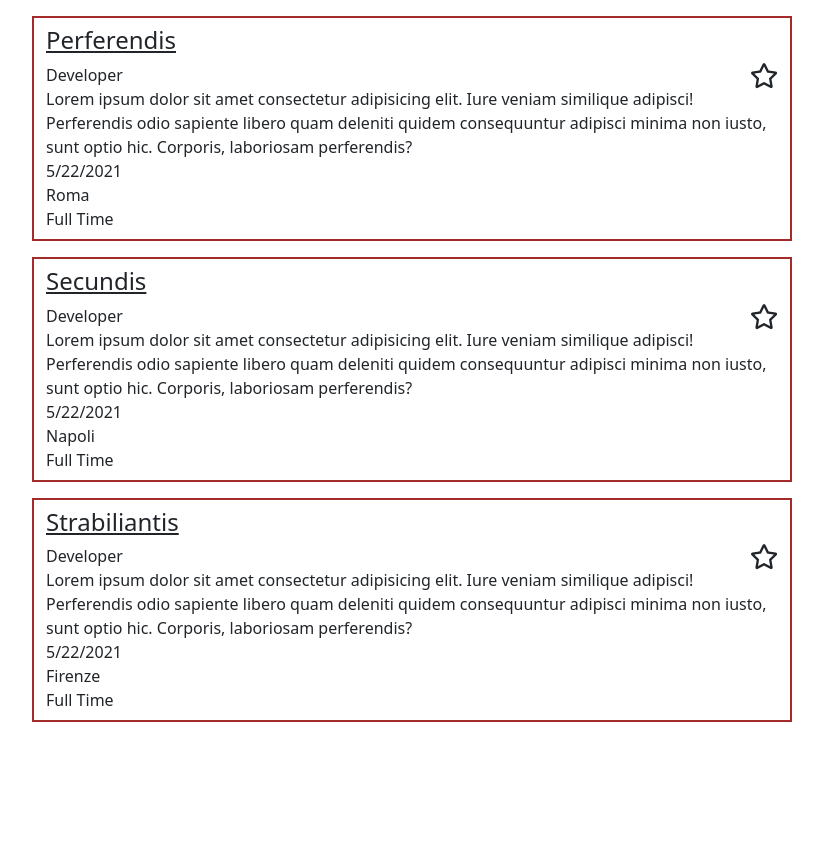
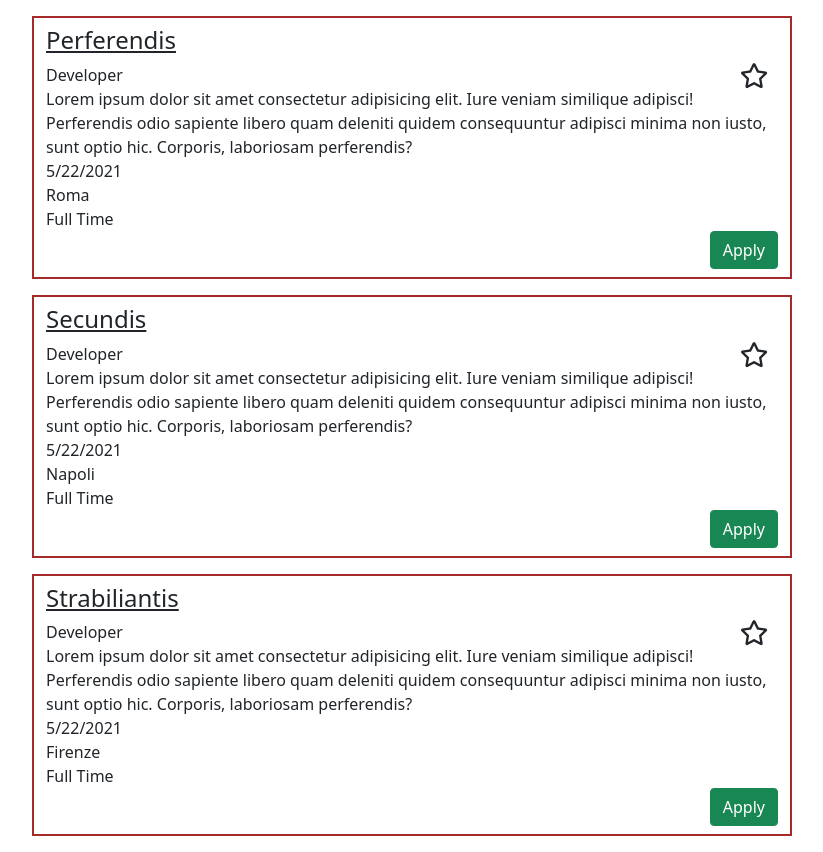
Before and after one commit to NoemiPatermo/vuejs-search-jobs, a plain HTML site: page index.html in a window 1280 px wide. Shown: the whole page, without its empty margins (228-1051 px from the left). Before the commit the page ends 800 px from the top, so only its background shows below. Drawn offline with nearby package versions, Linux system fonts and the light colour scheme.

Commit message:
search-jobs

```diff
--- a/css/style.css
+++ b/css/style.css
@@ -8,4 +8,9 @@
 li i{
    font-size: 25px;
    float: right;
+   margin-right: 10px;
+   cursor: pointer;
 }
+button{
+    float: right;
+}
--- a/index.html
+++ b/index.html
@@ -12,15 +12,15 @@
 </head>
 <body>
     <div id="app">
-        <!--Milestone 1
-        Mostriamo tutti gli annunci in una lista, con una grafica molto elementare.-->
         <div class="container mt-3">
             <div v-for="(job,index) in jobs"  class=" row firstMilestone justify-content-center">
                 <ul class=" jobs-content col-8 pt-2 pb-2">
+
                     <li>
                        <h4>{{job.company}}</h4>
                        <i v-if="starred.includes(job.id)" class="fas fa-star" @click="removeToFav(starred,job.id)"></i>
                        <i v-else="starred.includes(job.id)" class="far fa-star" @click="addToFav(starred,job.id)"></i>
+
                     </li>
                     <li>
                         {{job.position}}
@@ -37,6 +37,7 @@
                     <li>
                         {{job.contract}}
                     </li>
+                    <button type="button" class="btn btn-success">Apply</button>
                 </ul>
             </div>
         </div>
```
